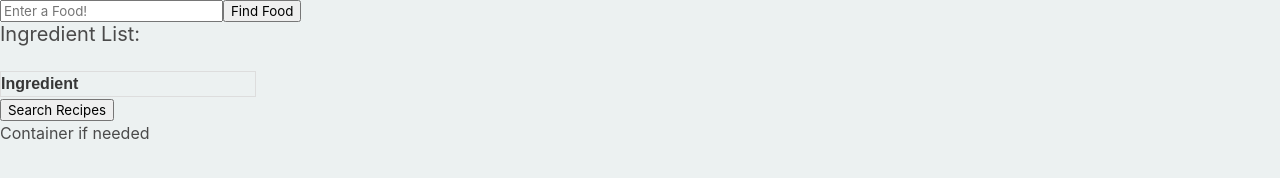
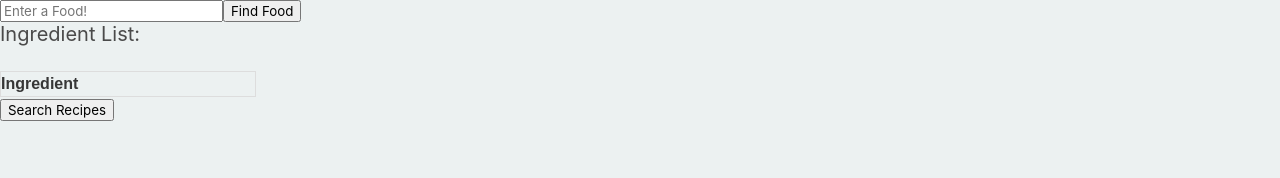
Before and after one commit to FiggersRM/Starfinder, a plain HTML site: page index.html in a window 1280 px wide. Shown: the part 98-276 px from the top of the page. Drawn offline with nearby package versions, Linux system fonts and the light colour scheme; a web font is replaced by a local one.

```diff
--- a/index.html
+++ b/index.html
@@ -94,8 +94,8 @@
     <div class="flex-container" id="recipeCards">
 
 
-   Container if needed
-    <!-- <div class="container" id="recipeCards"></div>
+  <!--  Container if needed
+    <div class="container" id="recipeCards"></div>
 
     <div class="flex-container">
 
```
Also changed, not shown: assets/images/1.svg (added), assets/images/2.svg (added), assets/images/3.svg (added), assets/images/4.svg (added).
